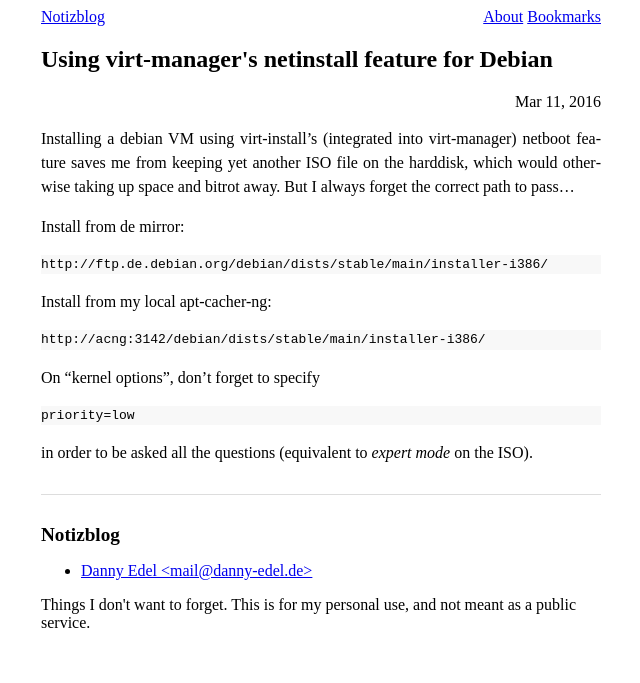
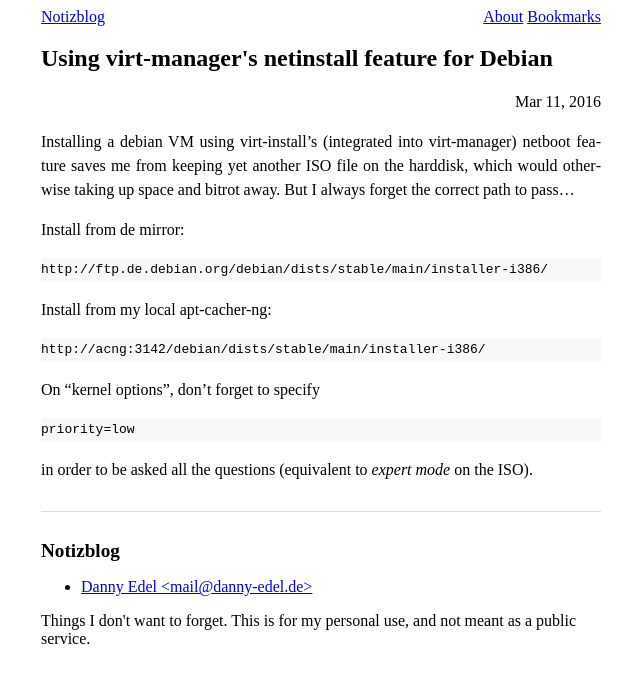
Before and after one commit to dannyedel/blog, a Jekyll site: the page built from _posts/2016-03-11-using-virt-manager-netinstall-debian.md, in a window 1280 px wide. Shown: the top 683 px of the page, without its empty margins (319-959 px from the left). Built offline with Jekyll 4.4.1, drawn with Linux system fonts in a browser that asks for light colours.

Commit message:
make line-height global within article

```diff
--- a/css/main.scss
+++ b/css/main.scss
@@ -78,10 +78,8 @@ article {
 		text-align: left;
 	}
 
-	/* Slightly larger line-height for paragraphs */
-	p,li {
-		line-height: $line-height;
-	}
+	/* Slightly larger line-height */
+	line-height: $line-height;
 
 	/* Also don't try to hyphenate or justify code, since
 	   whitespace and minus will have special meaning there.
@@ -100,8 +98,6 @@ article {
 	pre {
 		/* If needed in a <pre>, show scrollbars instead */
 		overflow: auto;
-		/* Slightly spaced lines allow easier reading */
-		line-height: $line-height;
 	}
 
 	/* Include syntax-highlighting css, generate with
```
